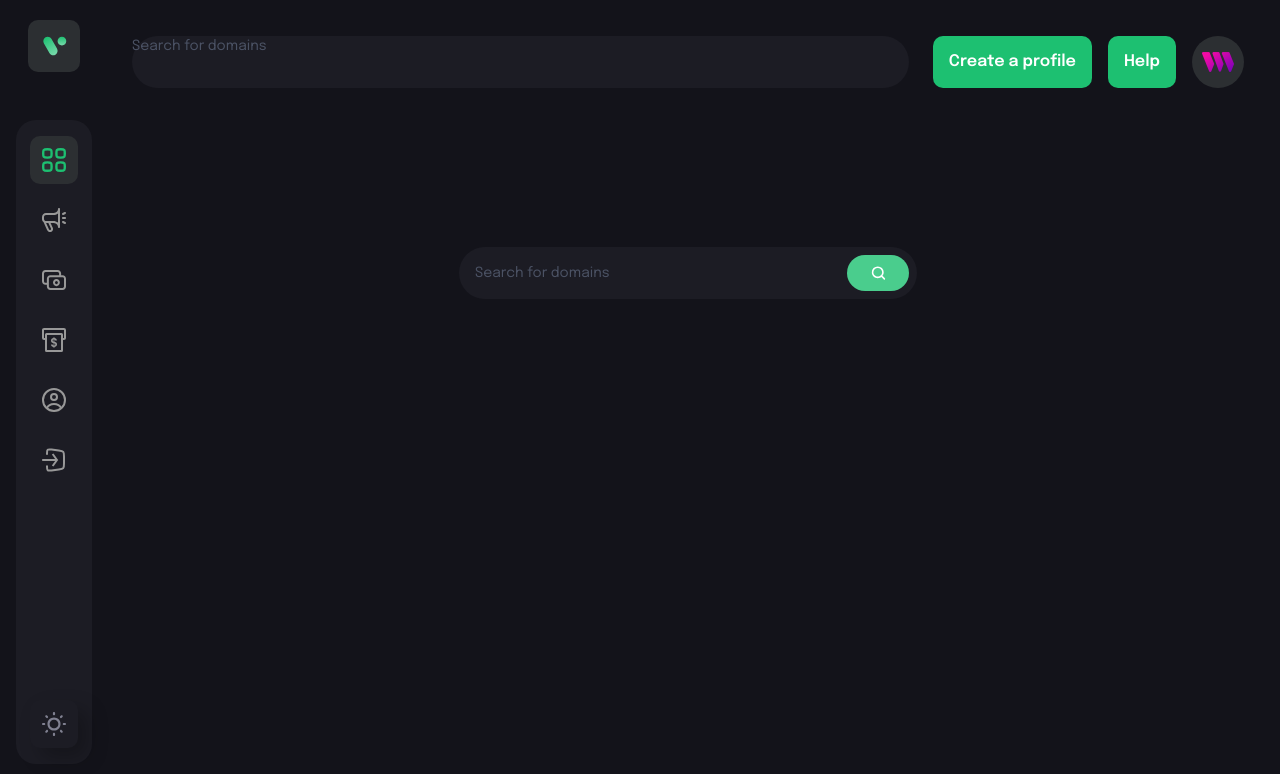
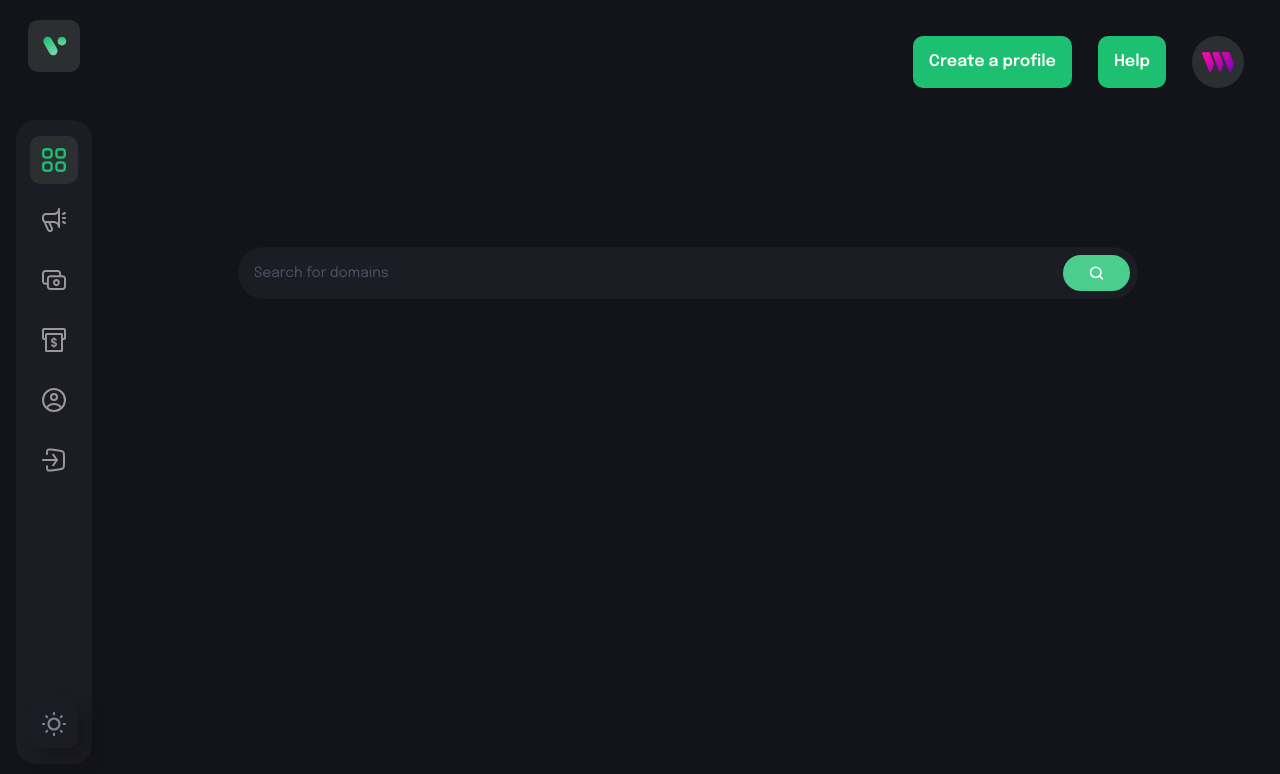
Before and after one commit to rishitabura/BitQuery, a React (Vite) app in the folder client/: page / in a window 1280 px wide. Shown: the top 774 px of the page. Built offline with nearby package versions, Linux system fonts and the light colour scheme; what @thirdweb-dev/react would draw is missing.

Commit message:
Changed the navbar and removed the search bar from navbar and added it to homepage

```diff
--- a/client/src/components/Navbar.jsx
+++ b/client/src/components/Navbar.jsx
@@ -14,7 +14,7 @@ const Navbar = () => {
   const address = "0xabc";
 
   return (
-    <div className="flex md:flex-row flex-col-reverse justify-between mb-[35px] gap-6 mt-5">
+    <div className="flex flex-col-reverse mb-[35px] gap-6 mt-5"> {/* removed md:flex-reverse to align the help and profile button to the right*/}
       {/* div for logo  */}
       {/* search bar */}
       {/* <div className="lg:flex-1 flex flex-row max-w-[458px] py-2 pl-4 pr-2  h-[52px] bg-[#1c1c24] rounded-[100px]">
@@ -37,7 +37,8 @@ const Navbar = () => {
       {/* </div> */}
 
       {/* tried to do something but ended up doing nothing */}
-      <div className=" lg:flex-1 bg-[#1c1c24] rounded-[100px] pb-5">
+      {/* Well the search bar isn't needed here as it is in the center*/}
+      {/* <div className=" lg:flex-1 bg-[#1c1c24] rounded-[100px] pb-5">
         <div>
           <input
             type="text"
@@ -45,10 +46,10 @@ const Navbar = () => {
             className="flex  w-full font-epilogue font-normal text-[14px] placeholder:text-[#4b5264] text-white bg-transparent outline-none"
           />
         </div>
-      </div>
+      </div> */}
 
       {/* CREATE PROFILE BUTTON FOR small devices*/}
-      <div className="sm:flex hidden flex-row justify-end gap-4S ">
+      <div className="sm:flex hidden flex-row justify-end gap-[10px] ">
         <CustomButton
           btnType="button"
           title={address ? "Create a profile" : "Connect"}
@@ -59,7 +60,6 @@ const Navbar = () => {
           }}
         />
 
-        {/* added help button for small devices*/}
         <CustomButton
           btnType="button"
           title={address ? "Help" : "Connect"}
@@ -81,6 +81,7 @@ const Navbar = () => {
         </Link>
       </div>
 
+      {/* added help button for small devices*/}
       <div className="sm:hidden flex justify-between items-center relative">
         <div className="w-[40px] h-[40px] rounded-[10px] bg-[#2c2f32] flex justify-center items-center cursor-pointer">
           <img
@@ -133,7 +134,8 @@ const Navbar = () => {
             ))}
           </ul>
 
-          {/* acreate profile for large devices */}
+          {/* create profile for small devices */}
+          {/* This should'nt actually be in the navbar but on the homepage where there would be a create profile button on the homepage itself*/}
           <div className="flex mx-4">
             <CustomButton
               btnType="button"
--- a/client/src/pages/Home.jsx
+++ b/client/src/pages/Home.jsx
@@ -7,8 +7,8 @@ import { navlinks } from "../constants";
 
 const Home = () => {
   return (
-    <div className="flex flex-row justify-center items-center h-[300px] my-50"> {/* */}
-      <div className="lg:flex-1 flex flex-row max-w-[458px] py-2 pl-4 pr-2  h-[52px] bg-[#1c1c24] rounded-[100px]">
+    <div className="flex flex-row justify-center items-center h-[300px] my-50"> {/* This search bar is in the center of the homepage */}
+      <div className="lg:flex-1 flex flex-row max-w-[900px] py-2 pl-4 pr-2 h-[52px] bg-[#1c1c24] rounded-[100px]">
         <input type="text" placeholder="Search for domains" className="flex  w-full font-epilogue font-normal text-[14px] placeholder:text-[#4b5264] text-white bg-transparent outline-none" />
 
         <div className="w-[72px] h-full rounded-[20px] bg-[#4acd8d] flex justify-center items-center cursor-pointer">
```
Also changed, not shown: 1 other file (tests, documents, lock files or other folders).
